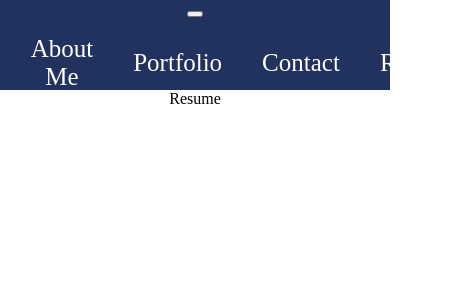
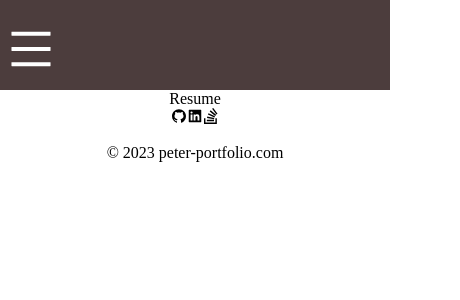
Before and after one commit to YockaFlocka/react-portfolio, a React (Create React App) app: page /resume in a window 390 px wide. Shown: the top 300 px of the page, 460 px wide, since content can reach past the window. Built offline with nearby package versions, Linux system fonts and the light colour scheme.

Commit message:
finished navbar, started footer

```diff
--- a/package.json
+++ b/package.json
@@ -10,6 +10,7 @@
     "react": "^18.2.0",
     "react-bootstrap": "^2.7.4",
     "react-dom": "^18.2.0",
+    "react-icons": "^4.9.0",
     "react-router-dom": "^6.11.2",
     "react-scripts": "5.0.1",
     "web-vitals": "^2.1.4"
--- a/src/App.js
+++ b/src/App.js
@@ -6,6 +6,7 @@ import Portfolio from './Pages/Portfolio';
 import Contact from './Pages/Contact';
 import Resume from './Pages/Resume';
 import Header from './components/Header';
+import Footer from './components/Footer';
 
 
 function App() {
@@ -21,6 +22,7 @@ function App() {
           <Route path='/contact' element={<Contact />} />
           <Route path='/resume' element={<Resume />} />
         </Routes>
+        <Footer />
       </BrowserRouter>
     </div>
   );
--- a/src/components/Footer.js
+++ b/src/components/Footer.js
@@ -1,11 +1,20 @@
-
+import React from 'react'
+import { AiOutlineGithub } from 'react-icons/ai';
+import { AiFillLinkedin } from 'react-icons/ai';
+import { BsStackOverflow } from 'react-icons/bs';
+import '../styles/Footer.css';
 
 function Footer() {
-    return (
-      <>
-       <h4>This is a Footer</h4>
-      </>
-    )
-  }
+  return (
+    <div className='footer'>
+      <div>
+        <AiOutlineGithub />
+        <AiFillLinkedin />
+        <BsStackOverflow />
+      </div>
+      <p> &copy; 2023 peter-portfolio.com </p>
+    </div>
+  )
+}
 
-  export default Footer;
+export default Footer;
--- a/src/components/Header.js
+++ b/src/components/Header.js
@@ -1,12 +1,23 @@
-import React from "react";
-import { Link } from "react-router-dom";
+import React, { useState, useEffect } from "react";
+import { Link, useLocation } from "react-router-dom";
 import "../styles/Header.css";
+import { AiOutlineMenu } from "react-icons/ai";
 
 function Header() {
+  const [dropNav, setDropNav] = useState(false);
+
+  const location = useLocation();
+
+  useEffect(() => {
+    setDropNav(false);
+  }, [location]);
+
   return (
-    <div className="navbar">
+    <div className="navbar" id={dropNav ? "open" : "close"}>
       <div className="toggleButton">
-        <button> </button>
+        <button onClick={() => {setDropNav((prev) => !prev)}}>
+          <AiOutlineMenu />
+        </button>
       </div>
       <div className="links">
         <Link to="/"> Home </Link>
--- a/src/styles/Header.css
+++ b/src/styles/Header.css
@@ -1,7 +1,7 @@
 .navbar {
   width: 100%;
   height: 90px;
-  background: #21325e;
+  background: #4C3D3D;
 }
 
 .links {
@@ -19,3 +19,70 @@
   margin: 20px;
   font-size: 25px;
 }
+
+.toggleButton {
+  width: 100%;
+  height: 100px;
+  display: flex;
+  align-items: center;
+  justify-content: flex-start;
+}
+
+.toggleButton svg {
+  font-size: 50px;
+}
+.toggleButton button {
+  margin-right: 20px;
+  background-color: transparent;
+  border: none;
+  color: white;
+  cursor: pointer;
+}
+
+#open {
+  height: 100vh;
+}
+
+#open .links {
+  flex-direction: column;
+  justify-content: flex-start;
+  margin-top: 100px;
+}
+
+#open a {
+  width: 100%;
+  text-align: center;
+}
+
+@media only screen and (max-width: 900px) {
+  .navbar a {
+    width: 70px;
+  }
+}
+
+@media only screen and (max-width: 600px) {
+  .toggleButton {
+    display: flex;
+  }
+  #close a {
+    display: none;
+  }
+}
+
+@media only screen and (min-width: 600px) {
+  .toggleButton {
+    display: none;
+  }
+
+  .hiddenLinks {
+    display: none;
+  }
+
+  #open {
+    height: 100px;
+  }
+
+  #open .links {
+    flex-direction: row;
+  }
+}
```
Also changed, not shown: src/styles/Footer.css (added), 1 other file (tests, documents, lock files or other folders).
